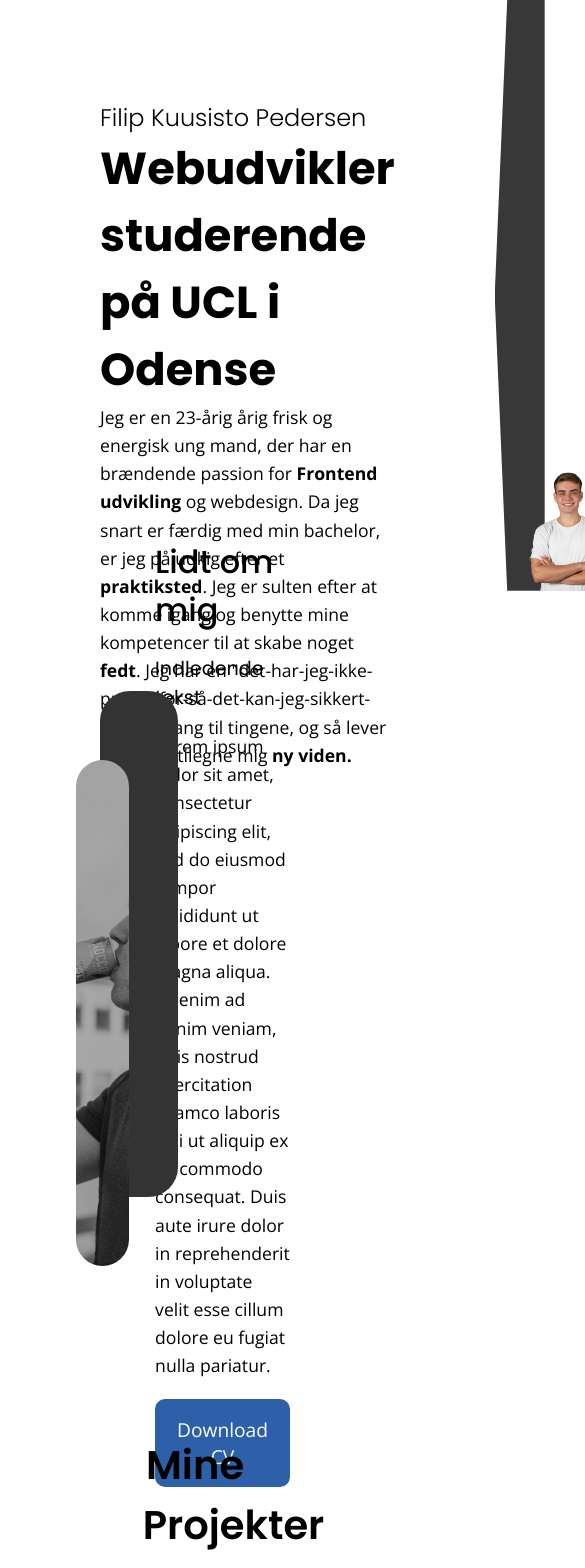
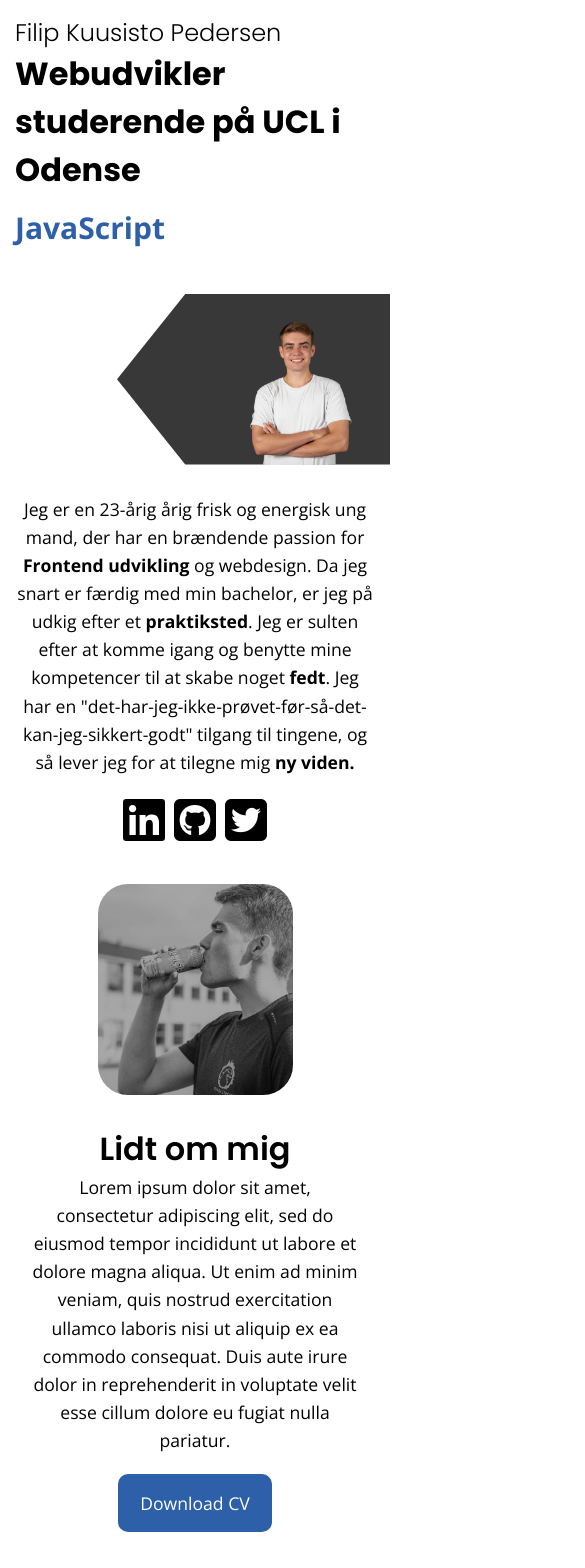
Before and after one commit to FilipPedersen/webdev-portfolio, a React (Create React App) app: page / in a window 390 px wide. Shown: the top 1568 px of the page, 585 px wide, since content can reach past the window. Built offline with nearby package versions, Linux system fonts and the light colour scheme.

Commit message:
responsive + cv download

```diff
--- a/public/index.html
+++ b/public/index.html
@@ -12,6 +12,7 @@
     * {
       margin: 0;
       font-family: 'Open Sans', sans-serif;
+      transition: 0.3s;
     }
   </style>
   <title>Filip Pedersen - Webudvikler | Portfolio</title>
--- a/src/components/about/About.css
+++ b/src/components/about/About.css
@@ -1,5 +1,5 @@
 .a {
-  height: 100vh;
+  height: 90vh;
   display: flex;
   align-items: center;
 }
@@ -41,7 +41,7 @@
 }
 
 .a-title {
-  font-weight: 500;
+  font-weight: 600;
   font-family: "Poppins", sans-serif;
 }
 
@@ -66,7 +66,8 @@
   color: white;
   margin-top: 20px;
   cursor: pointer;
-  font-size: 1.2rem;
+  font-size: 1.1rem;
+  text-decoration: none;
 }
 
 button:hover {
@@ -74,3 +75,37 @@ button:hover {
   color: #2d60a8;
   transition: 0.1s;
 }
+
+@media screen and (max-width: 480px) {
+  .a {
+    flex-direction: column;
+    text-align: center;
+    height: 80vh;
+    margin-top: 70%;
+  }
+
+  .a-left {
+    width: 100%;
+    padding-left: 0px;
+    margin-top: 20px;
+  }
+
+  .a-right {
+    padding: 30px;
+  }
+
+  .a-sub {
+    margin: 10px 0px;
+  }
+
+  .a-card {
+    height: 25vh;
+  }
+
+  .a-sub {
+    display: none;
+  }
+  .a-card.bg {
+    display: none;
+  }
+}
--- a/src/components/about/About.jsx
+++ b/src/components/about/About.jsx
@@ -1,26 +1,35 @@
-import React from 'react';
+import React from "react";
 import "./About.css";
-import aboutme from "../../img/noccosh.png"
+import aboutme from "../../img/noccosh.png";
+import Pdf from "../../Documents/Cv.pdf";
 
 const About = () => {
-  return <div className='a'>
+  return (
+    <div className="a">
       <div className="a-left">
-          <div className="a-card bg"></div>
-          <div className="a-card">
+        <div className="a-card bg"></div>
+        <div className="a-card">
           <img src={aboutme} alt="" className="a-img" />
-          </div>
+        </div>
       </div>
       <div className="a-right">
-          <h1 className="a-title">Lidt om mig</h1>
-          <p className="a-sub">
-            Indledende tekst
-          </p>
-          <p className="a-desc">
-          Lorem ipsum dolor sit amet, consectetur adipiscing elit, sed do eiusmod tempor incididunt ut labore et dolore magna aliqua. Ut enim ad minim veniam, quis nostrud exercitation ullamco laboris nisi ut aliquip ex ea commodo consequat. Duis aute irure dolor in reprehenderit in voluptate velit esse cillum dolore eu fugiat nulla pariatur.
-          </p>
-          <button type='button'>Download CV</button>
+        <h1 className="a-title">Lidt om mig</h1>
+        <p className="a-desc">
+          Lorem ipsum dolor sit amet, consectetur adipiscing elit, sed do
+          eiusmod tempor incididunt ut labore et dolore magna aliqua. Ut enim ad
+          minim veniam, quis nostrud exercitation ullamco laboris nisi ut
+          aliquip ex ea commodo consequat. Duis aute irure dolor in
+          reprehenderit in voluptate velit esse cillum dolore eu fugiat nulla
+          pariatur.
+        </p>
+        <div className="button">
+          <a href={Pdf} without rel="noopener noreferrer" target="_blank">
+            <button>Download CV</button>
+          </a>
+        </div>
       </div>
-  </div>;
+    </div>
+  );
 };
 
 export default About;
--- a/src/components/contact/contact.css
+++ b/src/components/contact/contact.css
@@ -31,16 +31,26 @@
   font-weight: 500;
 }
 
-.c-email i {
-  font-size: 1.5rem;
+.c-icon {
+  display: flex;
+  margin-bottom: 20px;
+  align-items: center;
 }
 
-.c-email a {
-  font-size: 1.2rem;
+.c-info i {
+  font-size: 2rem;
+  padding-right: 10px;
   text-align: center;
 }
 
-.c-info a {
+.c-info a,
+p {
   color: black;
-  padding-left: 10px;
+  font-size: 1.25rem;
 }
+
+@media screen and (max-width: 480px) {
+  .c-wrapper {
+    padding: 30px 15px;
+  }
+}
--- a/src/components/contact/contact.jsx
+++ b/src/components/contact/contact.jsx
@@ -9,12 +9,16 @@ const Contact = () => {
           <h1 className="c-title">Interesseret i at høre mere?</h1>
           <p className="c-desc">Så kan jeg kontaktes på følgende</p>
           <div className="c-info">
-            <div className="c-email">
-              <i class="far fa-envelope"></i>
+            <div className="c-icon">
+              <i class="far fa-envelope fa-fw"></i>
               <a href="mailto:filip@filipsmedia.dk">filip@filipsmedia.dk</a>
             </div>
-            <div className="c-loc">
-              <i class="fas fa-map-marker-alt"></i>
+            <div className="c-icon">
+              <i class="fas fa-phone-alt fa-fw"></i>
+              <p>+45 22 27 99 86</p>
+            </div>
+            <div className="c-icon">
+              <i class="fas fa-map-marker-alt fa-fw"></i>
               <p>Odense C</p>
             </div>
           </div>
--- a/src/components/intro/Intro.css
+++ b/src/components/intro/Intro.css
@@ -95,3 +95,86 @@
   top: 0;
   right: 0;
 }
+
+.i-sm-icon i {
+  font-size: 3rem;
+  cursor: pointer;
+  color: black;
+}
+
+.i-sm-icon i:hover {
+  color: #2d60a8;
+}
+
+.intro-m-right {
+  display: none;
+}
+
+@media screen and (max-width: 480px) {
+  .intro {
+    flex-direction: column;
+  }
+
+  .i-left-wrapper {
+    padding: 0px;
+    height: 100vh;
+    justify-content: flex-start;
+  }
+
+  .i-name {
+    font-size: 2rem;
+    margin-bottom: 20px;
+    padding-left: 15px;
+  }
+
+  .i-title {
+    padding-left: 15px;
+  }
+  .i-sm-icon {
+    margin-top: 20px;
+    text-align: center;
+  }
+  .i-desc p {
+    padding-left: 15px;
+    padding-right: 15px;
+    text-align: center;
+  }
+
+  .i-img {
+    display: none;
+  }
+
+  .i-m-bg {
+    clip-path: polygon(100% 0%, 100% 50%, 100% 100%, 25% 100%, 0% 50%, 25% 0%);
+    background-color: #373837;
+    width: 70%;
+    height: 100%;
+    position: absolute;
+    top: 0;
+    right: 0;
+  }
+
+  .i-m-right-wrapper {
+    height: 70%;
+    padding-left: 50px;
+  }
+
+  .i-m-img {
+    position: absolute;
+    width: 40vw;
+    bottom: 0;
+  }
+
+  .intro-m-right {
+    display: block;
+    flex: 1;
+    position: relative;
+    text-align: center;
+    margin-top: 30px;
+    margin-bottom: 30px;
+  }
+  .i-intro {
+    padding-left: 15px;
+    padding-top: 15px;
+  }
+}
--- a/src/components/intro/Intro.jsx
+++ b/src/components/intro/Intro.jsx
@@ -1,14 +1,14 @@
-import React from 'react'
-import "./Intro.css"
-import Me from "../../img/me.png"
+import React from "react";
+import "./Intro.css";
+import Me from "../../img/me.png";
 
 function Intro() {
   return (
-        <div className='intro'>
+    <div className="intro">
       <div className="intro-left">
         <div className="i-left-wrapper">
-                    <h2 className='i-intro'>Filip Kuusisto Pedersen</h2>
-                    <h1 className='i-name'>Webudvikler studerende på UCL i Odense</h1>
+          <h2 className="i-intro">Filip Kuusisto Pedersen</h2>
+          <h1 className="i-name">Webudvikler studerende på UCL i Odense</h1>
           <div className="i-title">
             <div className="i-title-wrapper">
               <div className="i-title-item">HTML & CSS</div>
@@ -18,8 +18,48 @@ function Intro() {
               <div className="i-title-item">React.js</div>
             </div>
           </div>
+          <div className="intro-m-right">
+            <div className="i-m-right-wrapper">
+              <div className="i-m-bg"></div>
+              <img src={Me} alt="" className="i-m-img" />
+            </div>
+          </div>
           <div className="i-desc">
-                        <p>Jeg er en 23-årig årig frisk og energisk ung mand, der har en brændende passion for <strong>Frontend udvikling</strong> og webdesign. Da jeg snart er færdig med min bachelor, er jeg på udkig efter et <strong>praktiksted</strong>. Jeg er sulten efter at komme igang og benytte mine kompetencer til at skabe noget <strong>fedt</strong>. Jeg har en "det-har-jeg-ikke-prøvet-før-så-det-kan-jeg-sikkert-godt" tilgang til tingene, og så lever jeg for at tilegne mig <strong>ny viden.</strong></p>
+            <p>
+              Jeg er en 23-årig årig frisk og energisk ung mand, der har en
+              brændende passion for <strong>Frontend udvikling</strong> og
+              webdesign. Da jeg snart er færdig med min bachelor, er jeg på
+              udkig efter et <strong>praktiksted</strong>. Jeg er sulten efter
+              at komme igang og benytte mine kompetencer til at skabe noget{" "}
+              <strong>fedt</strong>. Jeg har en
+              "det-har-jeg-ikke-prøvet-før-så-det-kan-jeg-sikkert-godt" tilgang
+              til tingene, og så lever jeg for at tilegne mig{" "}
+              <strong>ny viden.</strong>
+            </p>
+          </div>
+
+          <div className="i-sm-icon">
+            <a
+              href="https://www.linkedin.com/in/filip-pedersen-42b3a81a2/"
+              target="_blank"
+              rel="noreferrer"
+            >
+              <i class="fab fa-linkedin"></i>
+            </a>
+            <a
+              href="https://github.com/FilipPedersen"
+              target="_blank"
+              rel="noreferrer"
+            >
+              <i class="fab fa-github-square fa-fw"></i>
+            </a>
+            <a
+              href="https://twitter.com/zeqCSGO"
+              target="_blank"
+              rel="noreferrer"
+            >
+              <i class="fab fa-twitter-square"></i>
+            </a>
           </div>
         </div>
       </div>
@@ -30,7 +70,7 @@ function Intro() {
         </div>
       </div>
     </div>
-    )
+  );
 }
 
-export default Intro
+export default Intro;
--- a/src/components/portfolioList/portfolioList.css
+++ b/src/components/portfolioList/portfolioList.css
@@ -11,7 +11,7 @@
 }
 
 .pl-title {
-  font-size: 40px;
+  font-size: 2em;
   font-weight: 600;
   font-family: "Poppins", sans-serif;
 }
@@ -26,3 +26,22 @@
   flex-wrap: wrap;
   justify-content: space-between;
 }
+
+@media screen and (max-width: 480px) {
+  .pl {
+    padding: 10px;
+    margin-top: 30px;
+  }
+
+  .pl-title {
+    font-size: 30px;
+  }
+
+  .pl-desc {
+    display: none;
+  }
+
+  .pl-texts {
+    width: 100%;
+  }
+}
--- a/src/components/product/product.css
+++ b/src/components/product/product.css
@@ -26,6 +26,7 @@
   width: 100%;
   object-fit: cover;
   display: flex;
+  height: 90%;
 }
 
 .p-overlay {
@@ -39,7 +40,7 @@
   flex-direction: column;
   position: absolute;
   text-align: center;
-  background-color: rgba(0, 0, 0, 0.85);
+  background-color: rgba(0, 0, 0, 0.7);
   color: #ffffff;
   opacity: 1;
   transition: opacity 0.25s;
@@ -49,6 +50,7 @@
 
 .p-wrapper {
   position: relative;
+  height: 100%;
 }
 
 .p-overlay:hover {
@@ -65,4 +67,27 @@
   font-family: "Open Sans", sans-serif;
   padding: 5px 70px;
   font-weight: 500;
+  color: white;
 }
+
+@media screen and (max-width: 480px) {
+  .p {
+    width: 40%;
+    height: 20vh;
+  }
+
+  .p-wrapper {
+    height: 90%;
+  }
+
+  .img-title {
+    font-size: 1rem;
+  }
+  .img-desc {
+    display: none;
+  }
+  .p-img {
+    height: 100%;
+    width: 100%;
+  }
+}
```
Also changed, not shown: 2 other files (tests, documents, lock files or other folders). Lines whose indentation alone changed are shown as unchanged.
